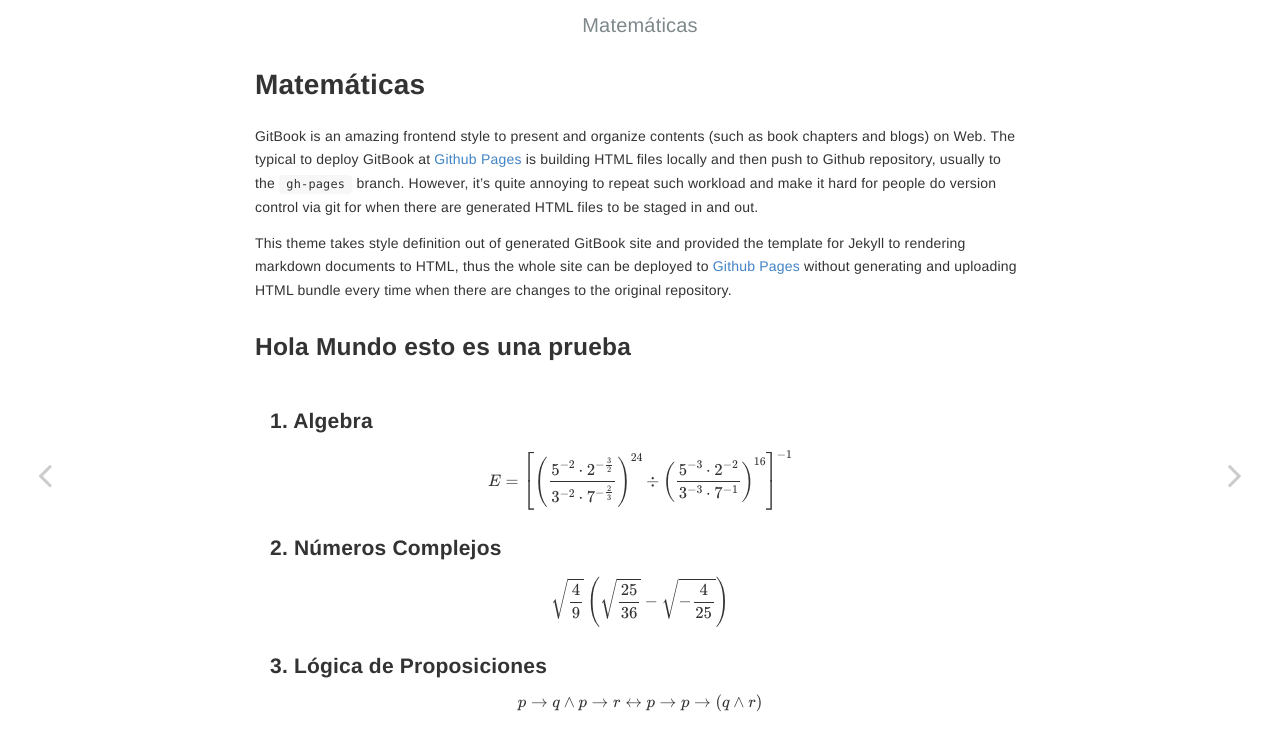
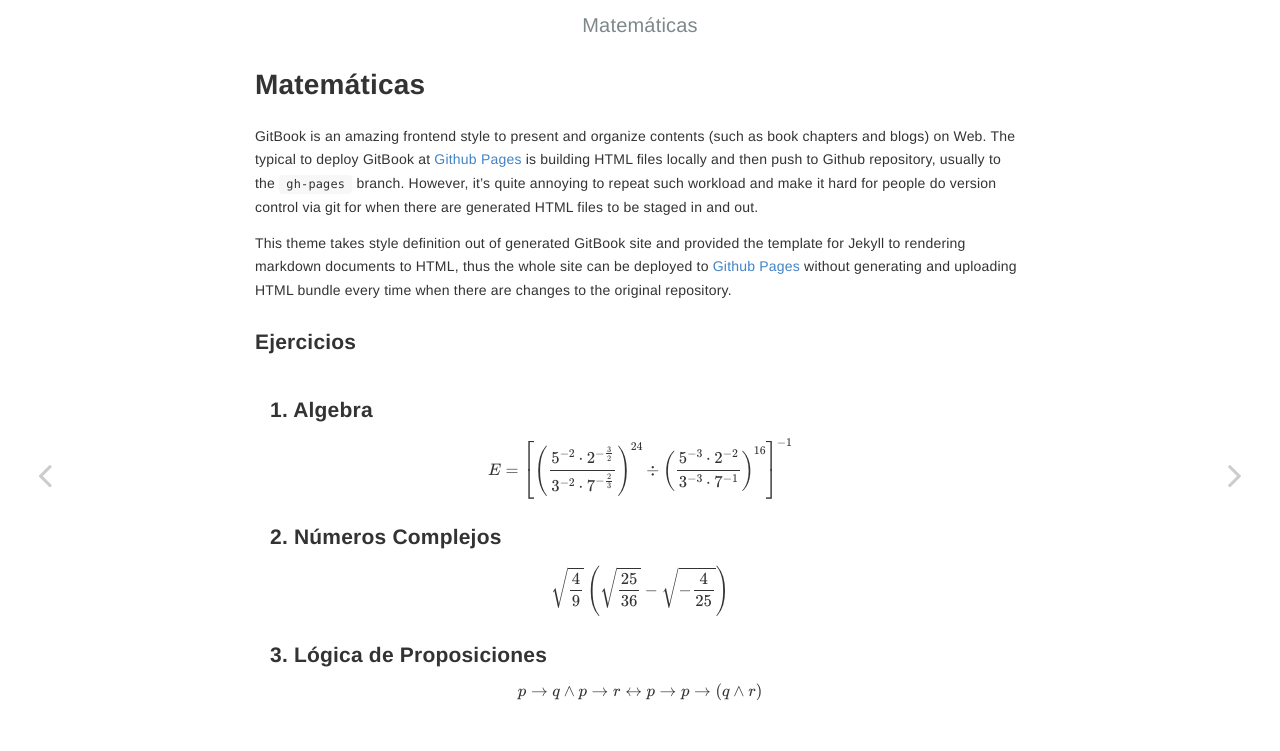
Before and after one commit to JesusCoya/JesusCoya.github.io, a Jekyll site: the page built from _posts/2019-04-27-why.md, in a window 1280 px wide. Shown: the top 751 px of the page. Built offline with Jekyll 4.4.1, drawn with Linux system fonts in a browser that asks for light colours; formulas are drawn with MathJax 3; some of the changed lines change nothing that is shown.

Commit message:
Update 2019-04-27-why.md

```diff
--- a/_posts/2019-04-27-why.md
+++ b/_posts/2019-04-27-why.md
@@ -1,8 +1,8 @@
 ---
 title: Matemáticas
-author: Tao He
+author: Jesús Coya Huiza
 date: 2019-04-27
-category: Jekyll
+category: Matematicas
 layout: post
 ---
 
@@ -17,7 +17,7 @@ for Jekyll to rendering markdown documents to HTML, thus the whole site can be d
 to [Github Pages][1] without generating and uploading HTML bundle every time when there are
 changes to the original repository.
 
-## Hola Mundo esto es una prueba
+### Ejercicios
 
 {% include Math.html %}
 
```
